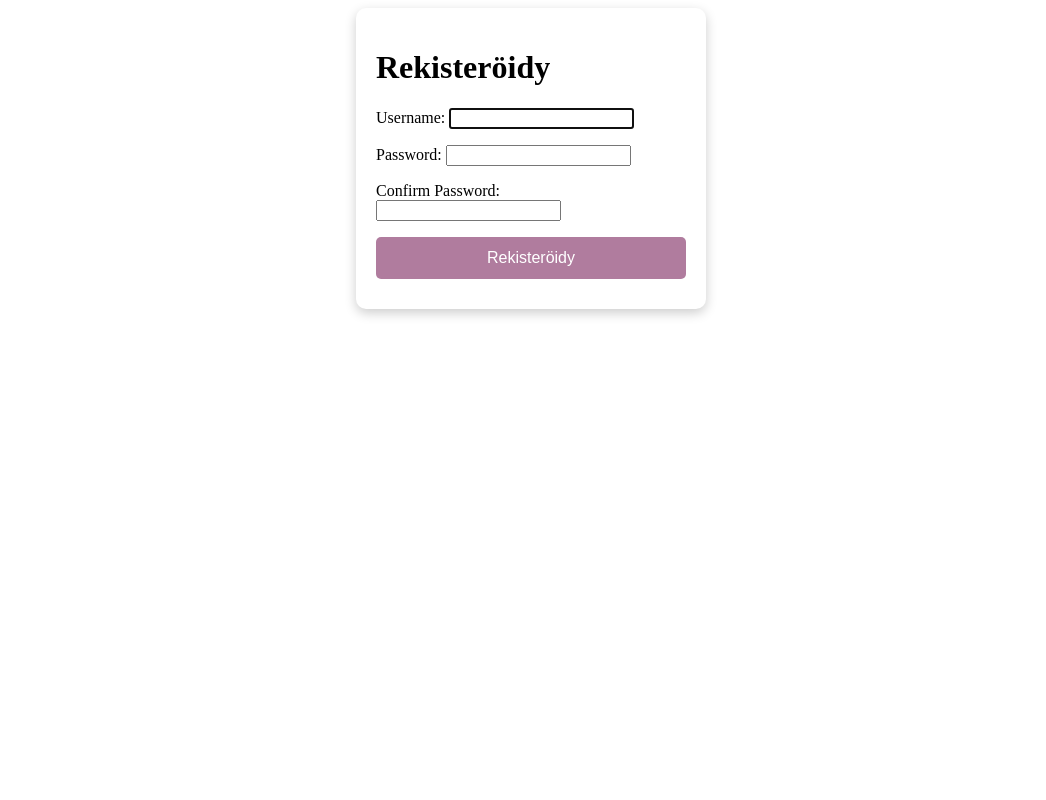
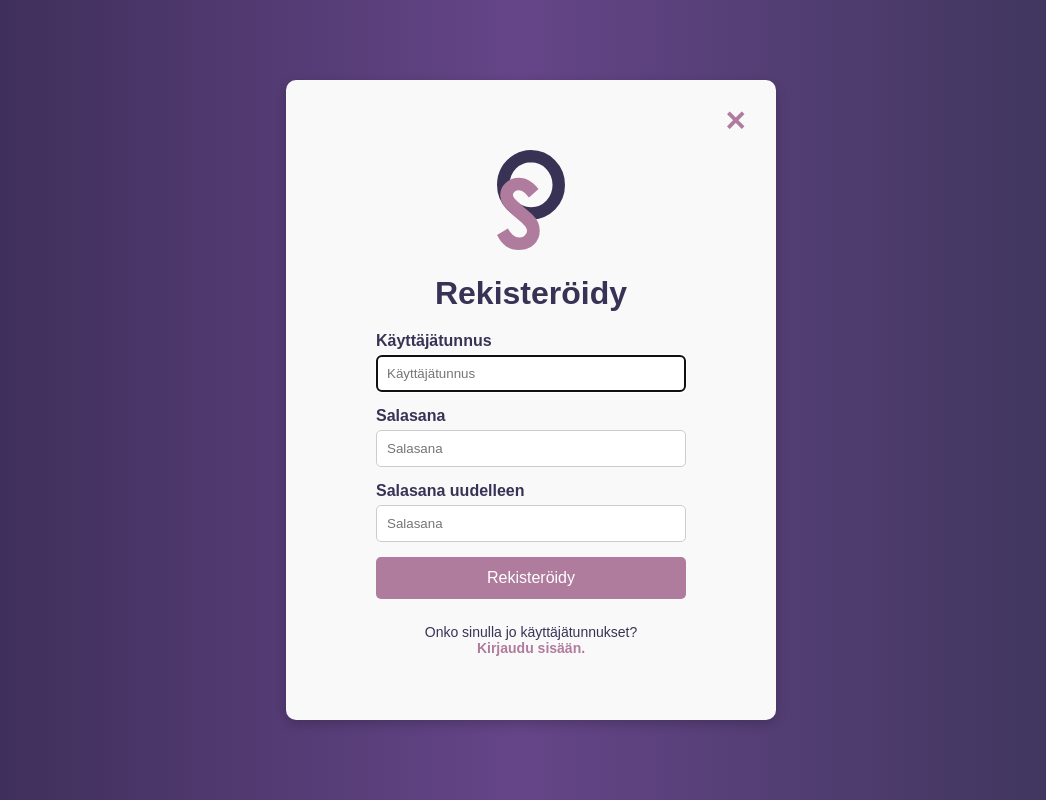
Before and after one commit to KaritaLaine/Opiskeluseura, a Django app: page /rekisterointi/ in a window 1280 px wide. Shown: the whole page, without its empty margins (109-1155 px from the left). Run offline with Django 4.2, Linux system fonts and the light colour scheme.

Commit message:
rekisteröinti UI

```diff
--- a/opiskeluseura/verkkosivut/forms.py
+++ b/opiskeluseura/verkkosivut/forms.py
@@ -1,31 +1,53 @@
 from django import forms
 from django.contrib.auth.forms import UserCreationForm
 from django.contrib.auth.models import User
+from django.utils.translation import gettext as _
 
 class rekisterointiForm(UserCreationForm):
     # Käyttäjätunnuksen syötekenttä
     username = forms.CharField(
-        label='Username',
+        label='Käyttäjätunnus',
         min_length=3,
         max_length=150,
         help_text='',
-        widget=forms.TextInput(attrs={'class': 'form-control'}),
+        widget=forms.TextInput(attrs={'class': 'form-control', 'placeholder': 'Käyttäjätunnus'}),
+        error_messages={
+            'required': 'Käyttäjätunnus vaaditaan.',
+            'min_length': 'Käyttäjätunnuksen pituus tulee olla vähintään 3 merkkiä.',
+            'max_length': 'Käyttäjätunnus saa olla enintään 150 merkkiä pitkä.',
+            'unique': 'Käyttäjätunnus on jo käytössä. Valitse toinen käyttäjätunnus.',
+        }
     )
 
     # Salasanan syöttökenttä
     password1 = forms.CharField(
-        label='Password',
+        label='Salasana',
         min_length=8,
         # Piilotettu syötekenttä salasanalle
-        widget=forms.PasswordInput(attrs={'class': 'form-control'}),
+        widget=forms.PasswordInput(attrs={'class': 'form-control', 'placeholder': 'Salasana'}),
+        error_messages={
+            'required': 'Salasana vaaditaan.',
+            'min_length': 'Salasanan pituus tulee olla vähintään 8 merkkiä.',
+            'password_too_similar':'Käyttäjätunnus ja salasana ovat liian samanlaisia.',
+        }
     )
 
     # Salasanan vahvistus
     password2 = forms.CharField(
-        label='Confirm Password',
+        label='Salasana uudelleen',
         min_length=8,
-        widget=forms.PasswordInput(attrs={'class': 'form-control'}),
+        widget=forms.PasswordInput(attrs={'class': 'form-control', 'placeholder': 'Salasana'}),
+        error_messages={
+            'required': 'Salasanan vahvistus vaaditaan.',
+            'min_length': 'Salasanan vahvistuksen pituus tulee olla vähintään 8 merkkiä.',
+        }
     )
+
+    # Salasanat eivät täsmää virhekoodi
+    def __init__(self, *args, **kwargs):
+        self.error_messages['password_mismatch'] = 'Salasanat eivät täsmää.'
+        self.error_messages['password_too_similar'] = 'Käyttäjätunnus on liian samanlainen kuin salasana.'
+        super().__init__(*args, **kwargs)
 
     class Meta:
         model = User
--- a/opiskeluseura/verkkosivut/static/rekisterointi.css
+++ b/opiskeluseura/verkkosivut/static/rekisterointi.css
@@ -1,12 +1,50 @@
 /* Rekisteröinnin lomake */
+
+html {
+    background: rgb(67,64,117);
+    background: linear-gradient(90deg, rgba(67,64,117,1) 0%, rgba(55,43,82,1) 0%, rgba(101,69,136,1) 49%, rgba(56,51,85,1) 100%);
+    font-family: Arial, sans-serif;
+}
+
 .rekisterointi {
+    position: fixed;
+    top: 50%;
+    left: 50%;
+    padding: 20px;
+    border-radius: 10px;
+    box-shadow: 0 4px 12px rgba(0, 0, 0, 0.2);
+    max-width: 450px;
+    width: 100%;
+    transform: translate(-50%, -50%);
+    background-color: #f9f9f9;
+    z-index: 9;
+    min-height: 600px;
+}
+
+.form-sisalto {
     max-width: 310px;
     margin: auto;
-    padding: 20px;
-    background-color: #fff;
-    border-radius: 10px;
-    box-shadow: 0 4px 12px rgba(0, 0, 0, 0.2);
 }
+
+.rekisterointi h1 {
+    text-align: center;
+    color: #383355;
+    margin-bottom: 20px;
+}
+
+/* LOGO */
+
+.r-logo {
+    margin-top: 10px;
+    text-align: center;
+    margin-bottom: 20px;
+}
+
+.r-logo img {
+    height: 100px;
+}
+
+/* OTSIKKO */
 
 form h1 {
     text-align: center;
@@ -14,24 +52,29 @@
     margin-bottom: 20px;
 }
 
+/* FIELDIT */
+
 .form-group {
     margin-bottom: 15px;
 }
 
-  .form-group label {
+label {
     display: block;
     color: #383355;
     margin-bottom: 5px;
     font-weight: bold;
+    font-size:16px;
 }
 
-  .form-group input[type="text"],
-  .form-group input[type="password"] {
+input[type="text"],
+input[type="password"] {
     width: 100%;
     padding: 10px;
     border: 1px solid #ccc;
     border-radius: 5px;
 }
+
+/* NAPPI */
 
 button[type="submit"] {
     background-color: #b07c9e;
@@ -49,20 +92,54 @@
     background-color: #9e658a;
 }
 
-  .no-account {
+input {
+    width: 288px !important;
+}
+
+/* ON KÄYTTÄJÄ */
+
+.onkayttis {
     text-align: center;
     margin-top: 15px;
     color: #383355;
     font-size: 14px;
-    margin-bottom: 45px;
 }
 
-  .no-account a {
-    color: #9e658a;
+.onkayttis a {
+    color: #b07c9e;
     text-decoration: none;
     font-weight: bold;
 }
 
-  .no-account a:hover {
-    text-decoration: underline;
+.onkayttis a:hover {
+    color:#9e658a;
 }
+
+/* ERRORIT */
+
+.errorlist {
+    text-align: left;
+    color:red;
+    font-size: 15px;
+    list-style: none;
+}
+
+/* (X) */
+
+  .form-close {
+    text-align: right;
+  }
+
+  .close:hover {
+    color: #9e658a;
+  }
+
+  .form-close a {
+    text-align: right;
+    color: #b07c9e;
+    font-size: 35px;
+    font-weight: bold;
+    cursor: pointer;
+    text-decoration: none;
+    margin-right: 10px;
+  }
--- a/opiskeluseura/verkkosivut/templates/rekisterointi.html
+++ b/opiskeluseura/verkkosivut/templates/rekisterointi.html
@@ -1,21 +1,57 @@
 <!DOCTYPE html>
 <html lang="en">
     <head>
+        <!-- Tarvittavat meta-tägit. Viewport asettaa eri laitteille sopivan skaalauksen -->
         <meta charset="UTF-8">
+        <meta name="viewport" content="width=device-width, initial-scale=1">
+        <!-- Sivun otsikko ja CSS-tiedosto -->
         <title>Rekisteröidy</title>
         {% load static %}
         <link rel="stylesheet" type="text/css" href="{% static 'rekisterointi.css'%}">
+        <!-- Opiskeluseuran favicon -->
+        <link rel="shortcut icon" href="{% static 'Tunnus-rosalila.svg' %}"/>
     </head>
+
     <body>
+        <!-- Rekisteröinti form -->
         <div class="rekisterointi">
+            <div class="form-close">
+                <!-- Sulje kirjautumispopup klikkaamalla (x)-nappia -->
+                <a href="{%url 'etusivu'%}"><span class="close">&times;</span></a>
+            </div>
+            <div class="r-logo">
+                <!-- Opiskeluseuran logo -->
+                <a href="{%url 'etusivu'%}"><img src="{% static 'Tunnus-rosalila.svg' %}" alt="Logo"></a>
+            </div>
             <h1>Rekisteröidy</h1>
-            <form method="post">
+            <form method="post" class="form-sisalto">
                 {% csrf_token %}
-                <!-- Tulostetaan rekisteröidy-lomake hyödyntäen
-                    Django-lomaketta -->
-                {{ form.as_p }}
+                <!-- Otsikot ja syötekentät -->
+                <div class="form-group">
+                    <label for="id_username">Käyttäjätunnus</label>
+                    {{ form.username}}
+                </div>
+                <div class="form-group">
+                    <label for="id_password1">Salasana</label>
+                    {{ form.password1}}
+                </div>
+                <div class="form-group">
+                    <label for="id_password2">Salasana uudelleen</label>
+                    {{ form.password2}}
+                </div>
+                <!-- Virheilmoitus, jos lomake ei ole täytetty oikein -->
+                {% if form.errors %}
+                    <div class="errorlist">
+                        {% for field in form %}
+                            {% for error in field.errors %}
+                                <p>{{ error }}</p>
+                            {% endfor %}
+                        {% endfor %}
+                    </div>
+                {% endif %}
                 <button type="submit">Rekisteröidy</button>
             </form>
+            <p class="onkayttis">Onko sinulla jo käyttäjätunnukset? <BR> <a href={%url 'etusivu'%}>Kirjaudu sisään.</a></p>
         </div>
     </body>
 </html>
--- a/opiskeluseura/verkkosivut/views.py
+++ b/opiskeluseura/verkkosivut/views.py
@@ -54,6 +54,7 @@ def uloskirjautuminen(request):
     return redirect('etusivu')
 
 # Rekisteröityminen
+# Rekisteröityminen
 def rekisterointi(request):
     # Tarkistetaan, onko lomake lähetetty oikein
     if request.method == 'POST':
@@ -61,6 +62,7 @@ def rekisterointi(request):
         # Tarkistetaan, onko lomakkeen syötekentät täytetty oikein. Jos on,
         # rekisteröinti onnistuu ja käyttäjä ohjataan etusivulle
         if form.is_valid():
+            user = form.save()
             # Etusivulle tulee popup-viesti rekisteröinnin onnistumisesta
             messages.success(request, 'Rekisteröinti onnistui. Voit nyt kirjautua sisään.')
             return redirect('etusivu')
```
Also changed, not shown: opiskeluseura/verkkosivut/static/base.css (+7 -1 lines), opiskeluseura/verkkosivut/templates/base.html (+5 -5 lines). Lines whose indentation alone changed are shown as unchanged.
